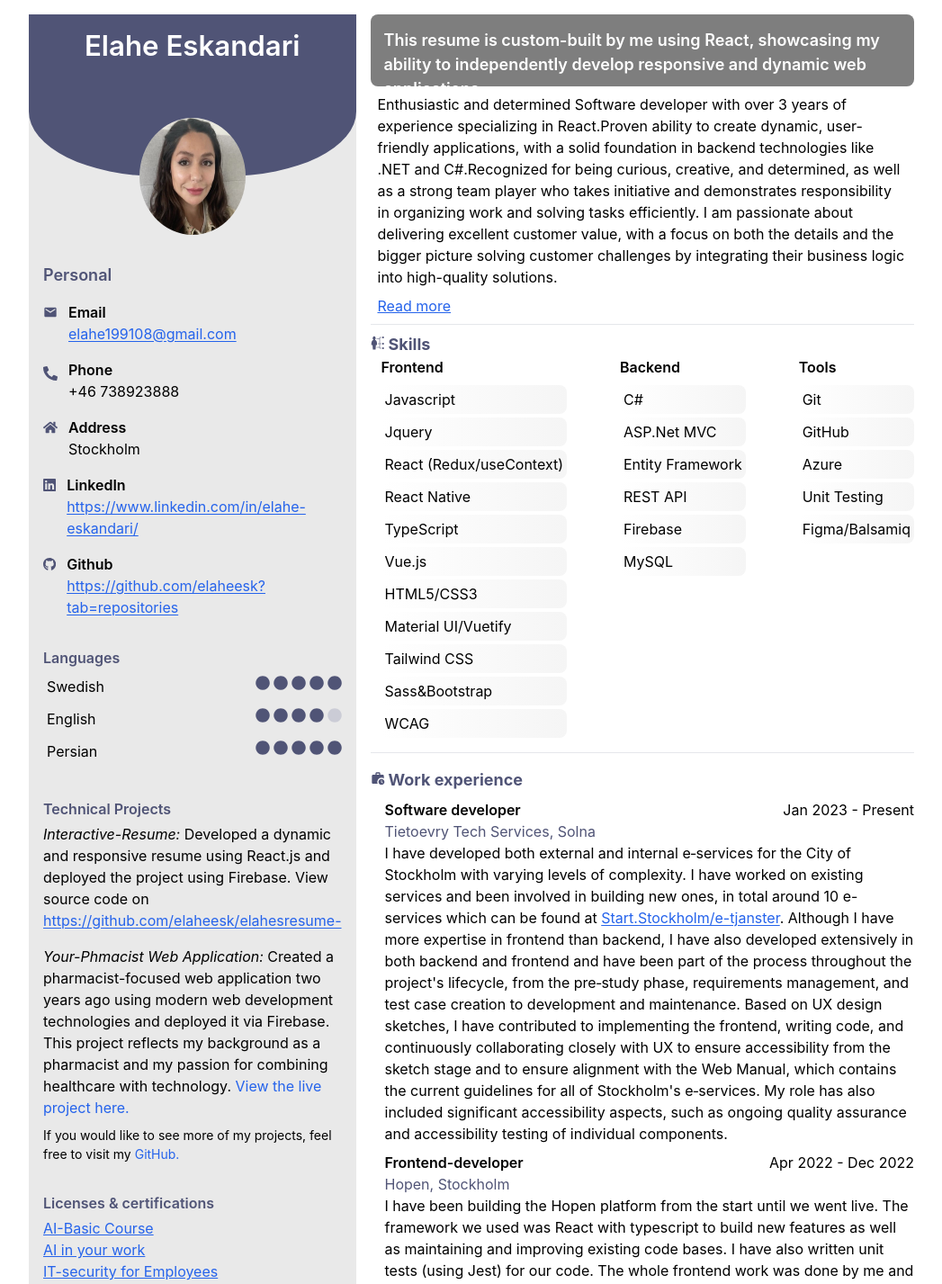
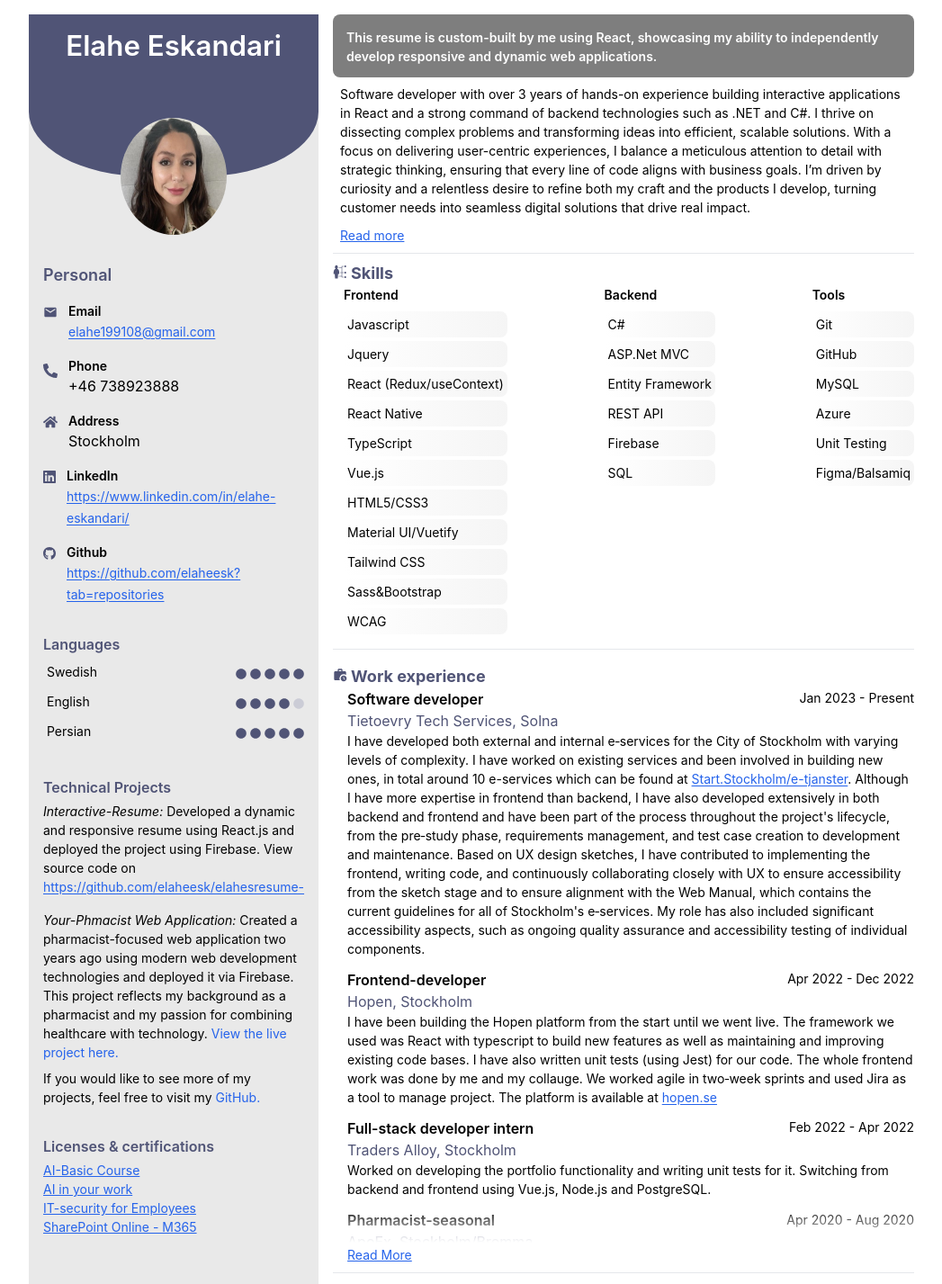
Before and after one commit to elaheesk/elahesresume-, a React (Create React App) app: page / in a window 1280 px wide. Shown: the top 1427 px of the page at 90% size, without its empty margins (108-1155 px from the left). Built offline with nearby package versions, Linux system fonts and the light colour scheme.

Commit message:
added new font size and changed some styling

```diff
--- a/src/components/JobEducationDetails.js
+++ b/src/components/JobEducationDetails.js
@@ -1,14 +1,14 @@
 const JobEducationDetails = ({ date, title, companyOrSchool, companyLink, description }) => {
     return (
-        <li className="mt-2 md:pl-4">
+        <li className="mb-3 md:pl-4">
         <div className="flex justify-between">
-            <h3 className="text-sm font-semibold">{title}</h3>
-            <div>{date}</div>
+                <h3 className="text-xl font-semibold">{title}</h3>
+                <div className="text-md">{date}</div>
         </div>
         {companyLink !== "" ? <a className="text-[#505476] hover:underline" href={companyOrSchool}>{companyOrSchool}</a>
             : <div className="text-[#505476]">{companyOrSchool}</div>
-        }
-        <div
+            }
+            <div className="text-md"
             dangerouslySetInnerHTML={{ __html: description }}
         />
         </li>
--- a/src/components/Languages.js
+++ b/src/components/Languages.js
@@ -3,24 +3,24 @@ const Languages = ({ language }) => {
     return (
         <div className="flex justify-between">
             <div className="tooltip relative block bg-gradient-to-l from-rgba(2,2,2,0.04) white
-                  mb-1 p-1 rounded-lg">
+                  mb-1 p-1 rounded-lg text-md">
                 {language}
                 <div className="tooltiptext absolute invisible
                      bg-gradient-to-r from-[#e9e9e9] to-[#e9e9e9]
-                     text-md mt-1
+                     text-md
                      left-full w-[6rem]">
                     {language === "Persian" ?
                         "Mother tounge" : "Fluent"}
                 </div>
             </div>
-            <div className="flex justify-around mt-1">
-                <FaCircle className="faCircle size-4" />
-                <FaCircle className="faCircle size-4 ml-1" />
-                <FaCircle className="faCircle size-4 ml-1" />
-                <FaCircle className="faCircle size-4 ml-1" />
+            <div className="flex justify-around items-center">
+                <FaCircle className="faCircle size-3" />
+                <FaCircle className="faCircle size-3 ml-1" />
+                <FaCircle className="faCircle size-3 ml-1" />
+                <FaCircle className="faCircle size-3 ml-1" />
                 {language === "Swedish" || language === "Persian" ?
-                    <FaCircle className="faCircle size-4 ml-1" /> :
-                    <FaCircle className="faCircleEmpty size-4 ml-1 bg-gradient-to-l hover:bg-gradient-to-r" />}
+                    <FaCircle className="faCircle size-3 ml-1" /> :
+                    <FaCircle className="faCircleEmpty size-3 ml-1 bg-gradient-to-l hover:bg-gradient-to-r" />}
             </div>
         </div>
     )
--- a/src/components/MainContent.js
+++ b/src/components/MainContent.js
@@ -20,8 +20,8 @@ const MainContent = () => {
         <div className="md:basis-3/4 px-4 sm:w-full"
             onMouseOver={() => setToggleAccordion(!toggleAccordion)}>
             <div id="resume-description" className="rounded-lg">{resumeDescription}</div>
-            <p className="introduction-text md:p-2">{intoduction}</p>
-            <Link className="underline text-blue-600 md:px-2 pb-1
+            <p className="introduction-text text-md md:p-2">{intoduction}</p>
+            <Link className="underline text-md text-blue-600 md:px-2 pb-1
                     hover:rounded-lg
                     hover:bg-violet-200
                     hover:shadow-inner
@@ -36,19 +36,19 @@ const MainContent = () => {
             </div>
             <div className="flex justify-between mb-2">
                 <div className="md:pl-3">
-                    <h3 className="text-sm font-semibold mb-2">Frontend</h3>
+                    <h3 className="text-md font-semibold mb-2">Frontend</h3>
                     {frontendSkills.map((skill, index) => (
                         <Skills key={index} skill={skill} />
                     ))}
                 </div>
                 <div>
-                    <h3 className="text-sm font-semibold mb-2">Backend</h3>
+                    <h3 className="text-md font-semibold mb-2">Backend</h3>
                     {backendSkills.map((skill, index) => (
                         <Skills key={index} skill={skill} />
                     ))}
                 </div>
                 <div>
-                    <h3 className="text-sm font-semibold mb-2">Tools</h3>
+                    <h3 className="text-md font-semibold mb-2">Tools</h3>
                     {toolsSkills.map((skill, index) => (
                         <Skills key={index} skill={skill} />
                     ))}
@@ -70,7 +70,7 @@ const MainContent = () => {
                         )}
                     </div>
                 </div>
-                <button className="read-more-btn text-blue-600 underline ml-4 mt-0" onClick={toggleText}>
+                <button className="text-blue-600 text-md underline md:ml-4 mt-0" onClick={toggleText}>
                     {isExpanded ? 'Read Less' : 'Read More'}
                 </button>
             </div>
--- a/src/components/SideBar.js
+++ b/src/components/SideBar.js
@@ -28,17 +28,17 @@ const SideBar = ({ tooltipContent, setTooltipContent }) => {
                                 <div
                                     onMouseLeave={() => setTooltipContent(false)}
                                     onMouseOver={() => setTooltipContent(true)}
-                                    className="font-semibold">{item.label}
+                                    className="font-semibold text-md">{item.label}
                                 </div>
                                 <p style={{ backgroundColor: tooltipContent ? "#cbccd6" : "transparent" }}
                                     className="rounded-lg ml-1 px-2 bg-[#505476]">
                                     {tooltipContent ? fixSwedishCharacters("Rödabergsgatan 9") : ''}
                                 </p>
                             </div>
-                        ) : <div className="font-semibold">{item.label}</div>
+                        ) : <div className="font-semibold text-md">{item.label}</div>
                         }
                         {item.isLink ? (
-                            <Link className="underline underline-offset-2 hover:no-underline text-blue-600" to={item.link}>{item.value}</Link>
+                            <Link className="underline underline-offset-2 text-md hover:no-underline text-blue-600" to={item.link}>{item.value}</Link>
                         ) : (
                             <p>{item.value}</p>
                         )}
@@ -58,13 +58,13 @@ const SideBar = ({ tooltipContent, setTooltipContent }) => {
                 />   <div className="whitespace-pre-line mt-4"
                     dangerouslySetInnerHTML={{ __html: technicalProjectPharmacist }}
                 />
-                <p className=" text-[14px] mt-2">If you would like to see more of my projects, feel free to visit my {""}
+                <p className="text-[14px] mt-2">If you would like to see more of my projects, feel free to visit my {""}
                     <a className="text-blue-600" href="https://github.com/elaheesk?tab=repositories">GitHub.</a>
                 </p>
             </div>
             <div className="mt-8">
                 <h2 className="text-xl text-[#505476] font-semibold mb-1">Licenses & certifications</h2>
-                <div className="list-none p-0">
+                <div className="list-none p-0 text-md">
                     {certifications.map((cerificate, idx) =>
                         <div key={idx}>
                             <a
--- a/src/components/Skills.js
+++ b/src/components/Skills.js
@@ -1,6 +1,6 @@
 const Skills = ({ skill, }) => {
     return (
-        <div className="tooltip relative block bg-gradient-to-l from-[rgba(2,2,2,0.04)] to-white mb-1 p-1 rounded-lg">
+        <div className="tooltip relative block bg-gradient-to-l from-[rgba(2,2,2,0.04)] to-white mb-1 p-1 rounded-lg text-md">
             {skill.name}
             <li className="tooltiptext absolute invisible left-2/4 w-[140px]
                 bg-gradient-to-r from-[rgba(2,2,2,0)] to-[#e9e9e9]
--- a/src/data.js
+++ b/src/data.js
@@ -2,7 +2,7 @@ import { FaPhoneAlt, FaLinkedin, FaGithub, FaHome } from "react-icons/fa";
 import { MdEmail } from "react-icons/md";
 
 
-export const intoduction = "Enthusiastic and determined Software developer with over 3 years of experience specializing in React.Proven ability to create dynamic, user-friendly applications, with a solid foundation in backend technologies like .NET and C#.Recognized for being curious, creative, and determined, as well as a strong team player who takes initiative and demonstrates responsibility in organizing work and solving tasks efficiently. I am passionate about delivering excellent customer value, with a focus on both the details and the bigger picture solving customer challenges by integrating their business logic into high-quality solutions. "
+export const intoduction = "Software developer with over 3 years of hands-on experience building interactive applications in React and a strong command of backend technologies such as .NET and C#. I thrive on dissecting complex problems and transforming ideas into efficient, scalable solutions. With a focus on delivering user-centric experiences, I balance a meticulous attention to detail with strategic thinking, ensuring that every line of code aligns with business goals. I’m driven by curiosity and a relentless desire to refine both my craft and the products I develop, turning customer needs into seamless digital solutions that drive real impact. "
 export const questions = [{
     isOpen: false,
     question: "What makes me the right candidate?",
@@ -34,8 +34,8 @@ I enjoy the rational and structured aspects of programming, as well as the conti
 ];
 
 export const languages = ["Swedish", "English", "Persian"];
-export const technicalProjects = "<div><span class='italic'>Interactive-Resume:</span> Developed a dynamic and responsive resume using React.js and deployed the project using Firebase. View source code on <a class='underline underline-offset-2 text-blue-600 hover:no-underline'  href='https://github.com/elaheesk/elahesresume-'>https://github.com/elaheesk/elahesresume-</a></div>"
-export const technicalProjectPharmacist = "<div><span class='italic'>Your-Phmacist Web Application:</span> Created a pharmacist-focused web application two years ago using modern web development technologies and deployed it via Firebase. This project reflects my background as a pharmacist and my passion for combining healthcare with technology. <a class='text-blue-600' href='https://elahe-your-pharmacist.web.app/' >View the live project here.</a></div>";
+export const technicalProjects = "<div class='text-md'><span class='italic'>Interactive-Resume:</span> Developed a dynamic and responsive resume using React.js and deployed the project using Firebase. View source code on <a class='underline underline-offset-2 text-blue-600 hover:no-underline'  href='https://github.com/elaheesk/elahesresume-'>https://github.com/elaheesk/elahesresume-</a></div>"
+export const technicalProjectPharmacist = "<div class='text-md'><span class='italic'>Your-Phmacist Web Application:</span> Created a pharmacist-focused web application two years ago using modern web development technologies and deployed it via Firebase. This project reflects my background as a pharmacist and my passion for combining healthcare with technology. <a class='text-blue-600' href='https://elahe-your-pharmacist.web.app/' >View the live project here.</a></div>";
 export const workexperiences = [
     {
         jobTitle: "Software developer",
@@ -149,11 +149,13 @@ export const backendSkills = [
     { name: "Entity Framework", knowledgeLevel: "Good knowledge" },
     { name: "REST API", knowledgeLevel: "Great knowledge" },
     { name: "Firebase", knowledgeLevel: "Basic knowledge" },
-    { name: "MySQL", knowledgeLevel: "Basic knowledge" }
+    { name: "SQL", knowledgeLevel: "Great knowledge" }
+
 ];
 export const toolsSkills = [
     { name: "Git", knowledgeLevel: "Great knowledge" },
     { name: "GitHub", knowledgeLevel: "Great knowledge" },
+    { name: "MySQL", knowledgeLevel: "Great knowledge" },
     { name: "Azure", knowledgeLevel: "Good knowledge" },
     { name: "Unit Testing", knowledgeLevel: "Great knowledge" },
     { name: "Figma/Balsamiq", knowledgeLevel: "Great knowledge" }
--- a/tailwind.config.js
+++ b/tailwind.config.js
@@ -29,7 +29,8 @@ module.exports = {
             // => @media (min-width: 1536px) { ... }
         },
         fontSize: {
-            'md': '0.75rem',
+            'sm': '0.75rem',
+            'md': '0.875rem',
             'xl': '1rem',
             '2xl': '1.125rem',
             '3xl': '1.953rem',
```
Also changed, not shown: src/index.css (+8 -8 lines), src/pages/Details.js (+3 -4 lines).
